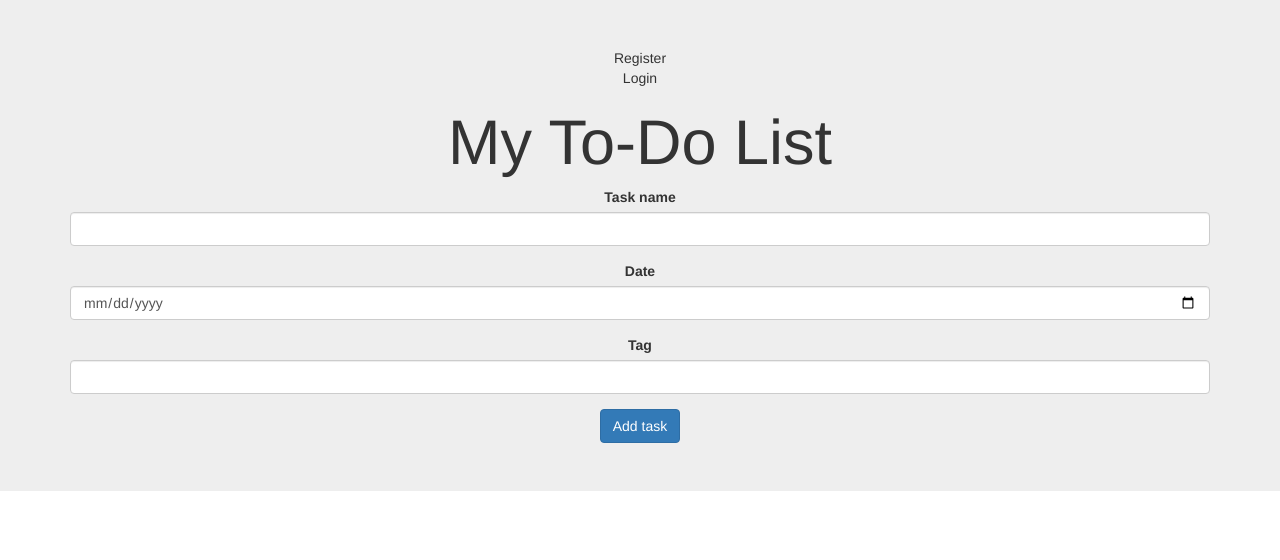
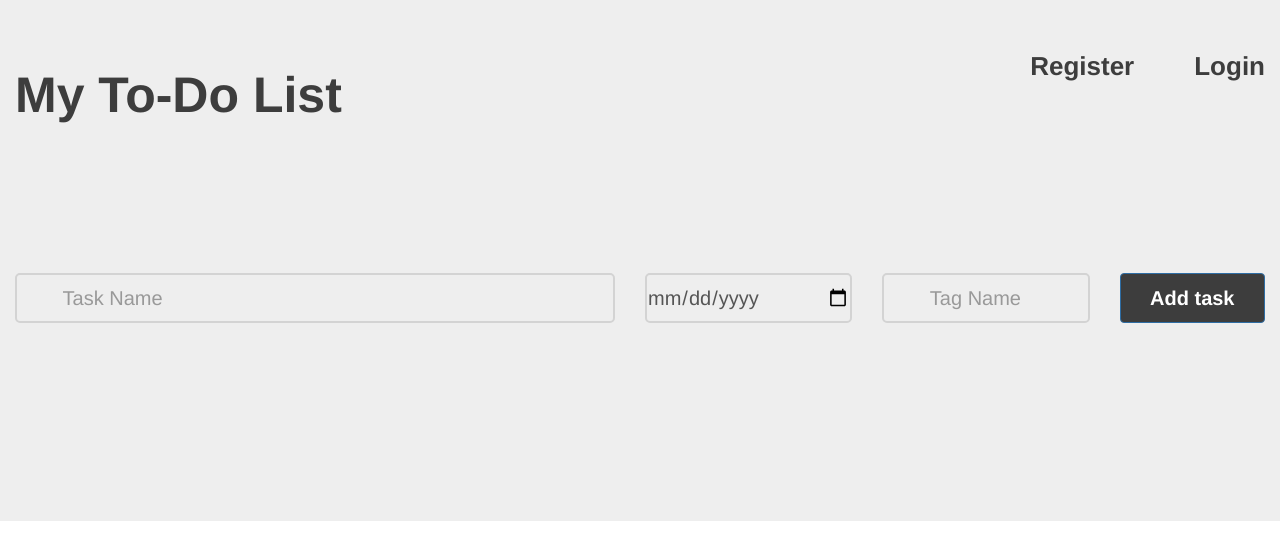
Before and after one commit to Tabinka/To-do-list, a Flask app: template templates/index.html in a window 1280 px wide. Shown: the top 560 px of the page. Run offline with Flask 2, Linux system fonts and the light colour scheme; the template is opened without the code that fills it: values that come from a table or form of the project are taken from there, others are empty; some libraries are stand-ins or nearby versions.

Commit message:
frontend v1

```diff
--- a/main.py
+++ b/main.py
@@ -12,10 +12,12 @@ from wtforms import StringField, SubmitField, PasswordField
 from wtforms.fields.html5 import DateField
 from wtforms.validators import DataRequired
 from sqlalchemy.ext.declarative import declarative_base
+from flask_fontawesome import FontAwesome
 
 app = Flask(__name__)
 app.config["SECRET_KEY"] = '8BYkEfBA6O6donzWlSihBXox7C0sKR6b'
 Bootstrap(app)
+fa = FontAwesome(app)
 
 dictionary_tasks = {}
 x = 0
@@ -23,9 +25,9 @@ x = 0
 
 # WTF FORM
 class NewTask(FlaskForm):
-    task_name = StringField("Task name", validators=[DataRequired()])
+    task_name = StringField("Task name", validators=[DataRequired()], render_kw={"placeholder": "Task Name"})
     date_time = DateField("Date")
-    tag_name = StringField("Tag")
+    tag_name = StringField("Tag", render_kw={"placeholder": "Tag Name"})
     submit = SubmitField("Add task")
 
 
@@ -130,7 +132,7 @@ def home():
                 login_user(user)
                 return redirect(url_for('home'))
             else:
-                flash("Wrong password")
+                flash("Wrong password.")
         else:
             flash("User does not exist.")
     elif register_form.register.data and register_form.validate():
@@ -139,6 +141,7 @@ def home():
             password=generate_password_hash(password=request.form["password"], method='pbkdf2:sha256',
                                             salt_length=8)
         )
+        flash("User registered.")
         db.session.add(new_user)
         db.session.commit()
         return redirect(url_for('home'))
--- /dev/null
+++ b/static/css/styles.css
@@ -0,0 +1,153 @@
+body{
+    color: #3d3d3d !important;
+    height: 100%;
+}
+
+.jumbotron{
+    height: 100%;
+    margin: 0 !important;
+}
+
+.jumbotron .container{
+    width: 1800px !important;
+}
+
+.jumbotron form{
+    display: flex;
+    height: 50px;
+    margin: 150px auto;
+}
+
+.jumbotron form .form-group{
+    display: flex;
+    border: 2px solid lightgray;
+    border-radius: 5px;
+    margin: 0;
+    margin-right: 30px;
+    width: 300px;
+    height: 100%;
+}
+
+.jumbotron form .form-group.required{
+    width: 100%;
+    max-width: 600px;
+}
+
+.jumbotron form .form-group label{
+    display: none;
+}
+
+.jumbotron form .form-group.required:before{
+    content: "\f560";
+    font-family: "Font Awesome 5 Free";
+    font-weight: 900;
+    display: inline-block;
+    opacity: .5;
+    font-size: 20px;
+    line-height: 45px;
+    margin: auto 15px;
+}
+
+.jumbotron form .form-group:nth-child(3):before{
+    content: "\f073";
+    font-family: "Font Awesome 5 Free";
+    opacity: .5;
+    font-weight: 900;
+    display: inline-block;
+    font-size: 20px;
+    line-height: 45px;
+    margin: auto 15px;
+}
+
+.jumbotron form .form-group:nth-child(4):before{
+    content: "\f02b";
+    font-family: "Font Awesome 5 Free";
+    font-weight: 900;
+    display: inline-block;
+    opacity: .5;
+    font-size: 20px;
+    line-height: 45px;
+    margin: auto 15px;
+}
+
+.jumbotron form #submit{
+    width: 200px;
+    height: 100%;
+    margin: auto;
+    margin-right: 0;
+    font-size: 20px;
+    background: #3d3d3d;
+    font-weight: bold;
+}
+
+.jumbotron form .form-group input{
+    background: none;
+    border: none;
+    box-shadow: none;
+    font-size: 20px;
+    margin: auto;
+    padding: 0;
+    font-weight: lighter;
+}
+
+.jumbotron .login-container{
+    display: flex;
+    float: right;
+    text-align: right;
+}
+
+.jumbotron .login-container .modal-btn{
+    cursor: pointer;
+    font-size: 26px;
+    font-weight: 600;
+    width: 100%;
+    margin-left: 60px;
+}
+
+.jumbotron .main-header{
+    font-size: 50px;
+    text-align: left;
+    font-weight: bold;
+}
+
+.jumbotron .task-list{
+    display: flex;
+    flex-wrap: wrap;
+}
+
+.jumbotron .task-list .task{
+    flex: 30%;
+    box-shadow: 0px 0px 10px -1px rgba(61,61,61,0.25);
+    -webkit-box-shadow: 0px 0px 10px -1px rgba(61,61,61,0.25);
+    -moz-box-shadow: 0px 0px 10px -1px rgba(61,61,61,0.25);
+    max-width: 450px;
+    margin: 20px auto;
+    padding: 20px;
+    text-align: left;
+}
+
+.jumbotron .task-list .task .delete-task{
+    position: relative;
+    float: right;
+    font-size: 25px;
+    color: #3d3d3d;
+}
+
+.jumbotron .task-list .task .name-task{
+    font-size: 27px;
+    text-transform: capitalize;
+}
+
+.jumbotron .task-list .task .bottom-task{
+    display: flex;
+    font-size: 21px;
+    margin: 50px auto auto auto;
+}
+
+.jumbotron .task-list .task .bottom-task .tag-name{
+    flex: 50%;
+}
+
+.jumbotron .task-list .task .bottom-task .date-task{
+    flex: 20%;
+}
--- /dev/null
+++ b/templates/header.html
@@ -0,0 +1,16 @@
+<!DOCTYPE html>
+<html lang="en">
+
+<head>
+
+  <meta charset="utf-8">
+  <meta name="viewport" content="width=device-width, initial-scale=1, shrink-to-fit=no">
+  <meta name="description" content="My personal To-Do List Project">
+  <meta name="author" content=Tabi"">
+  <link href="{{ url_for('static', filename='css/styles.css') }}" rel="stylesheet">
+    {{ fontawesome_html() }}
+  <title>To-Do List Project</title>
+    {% extends 'bootstrap/base.html' %}
+
+
+</head>
--- a/templates/index.html
+++ b/templates/index.html
@@ -1,28 +1,28 @@
-{% extends 'bootstrap/base.html' %}
+{% include "header.html" %}
 {% import "bootstrap/wtf.html" as wtf %}
-
-{% block title %}To-Do List{% endblock %}
 
 {% block content %}
 <div class="jumbotron text-center">
     <div class="container">
+
         {% if not logged_user %}
-        <div class="primary-btn" data-toggle="modal" data-target="#myModal">Register</div>
-        <div class="primary-btn" data-toggle="modal" data-target="#LoginModal">Login</div>
-        {% endif %}
-
                 {% with messages = get_flashed_messages() %}
                   {% if messages %}
-            <div class=flashes">
+                    <div class="alert alert-info" role="alert">
                     {% for message in messages %}
                         <span>{{ message }}</span>
                     {% endfor %}
                     </div>
                   {% endif %}
                 {% endwith %}
+            <div class="login-container">
+                <div class="modal-btn" data-toggle="modal" data-target="#RegisterModal">Register</div>
+                <div class="modal-btn" data-toggle="modal" data-target="#LoginModal">Login</div>
+            </div>
+        {% endif %}
 
         <!-- Register Modal -->
-        <div id="myModal" class="modal fade" role="dialog">
+        <div id="RegisterModal" class="modal fade" role="dialog">
           <div class="modal-dialog">
 
             <!-- Modal content-->
@@ -65,22 +65,33 @@
           </div>
         </div>
 
-  <h1 class="display-4">My To-Do List</h1>
+  <h1 class="main-header">My To-Do List <i class="fas fa-check-double"></i></h1>
+{{ wtf.quick_form(form, novalidate=True, button_map={"submit": "primary"}) }}
+    <div class="task-list">
                 {% if logged_user %}
             {% for task in db_tasks %}
                 <div class="task">
-                    <p>{{task.task_name}} {{task.date}} {{task.tag}}<a href="{{url_for('delete', task_id=task.id)}}">x</a></p>
+                    <a class="delete-task" href="{{url_for('delete', task_id=task.id)}}"><i class="fas fa-times"></i></a>
+                    <span class="name-task">{{task.task_name}}</span>
+                    <div class="bottom-task">
+                        <span class="tag-name"><i class="fas fa-tag"></i> {{task.tag}}</span>
+                        <span class="date-task"><i class="fas fa-calendar-alt"></i> {{task.date}}</span>
+                    </div>
                 </div>
             {% endfor %}
         {% else %}
             {% for key, value in local_tasks.items() %}
                 <div class="task">
-                    <p>{{value["name"]}} {{value["date"]}} {{value["tag"]}}<a href="{{url_for('delete', task_id=key)}}">x</a></p>
+                    <a class="delete-task" href="{{url_for('delete', task_id=key)}}"><i class="fas fa-times"></i></a>
+                    <span class="name-task">{{value["name"]}}</span>
+                    <div class="bottom-task">
+                        <span class="tag-name"><i class="fas fa-tag"></i> {{value["tag"]}}</span>
+                        <span class="date-task"><i class="fas fa-calendar-alt"></i> {{value["date"]}}</span>
+                    </div>
                 </div>
             {% endfor %}
         {% endif %}
-{{ wtf.quick_form(form, novalidate=True, button_map={"submit": "primary"}) }}
     </div>
 </div>
-
+    </div>
 {% endblock %}
```
Lines whose indentation alone changed are shown as unchanged.
